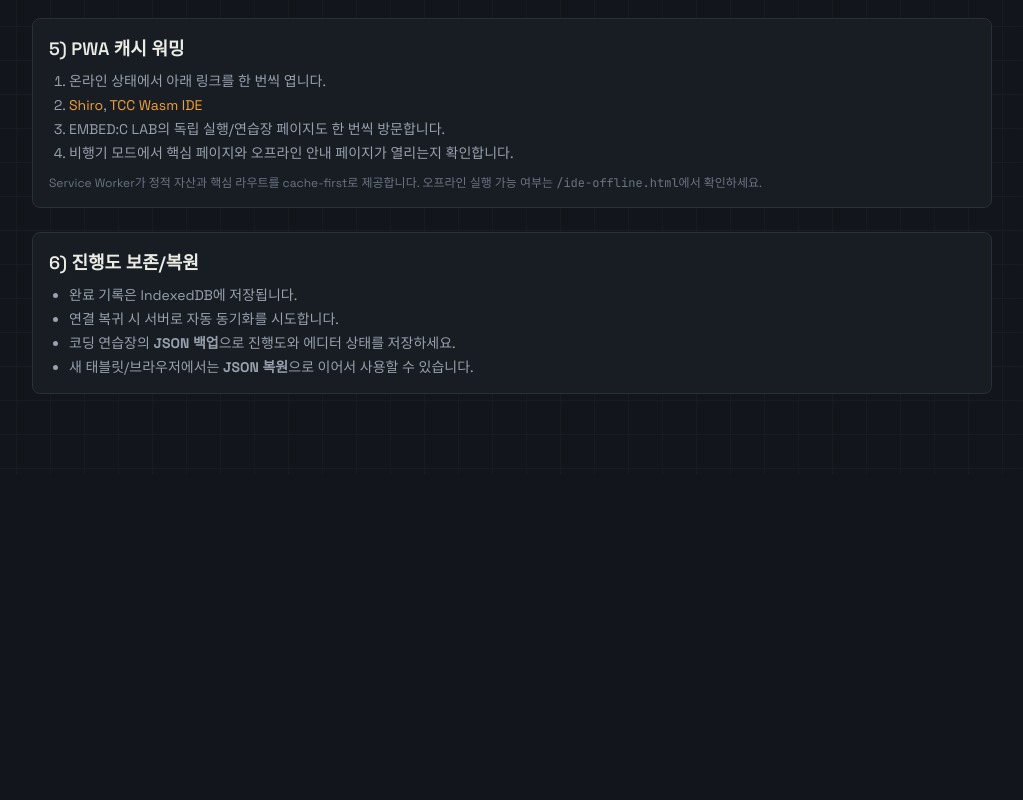
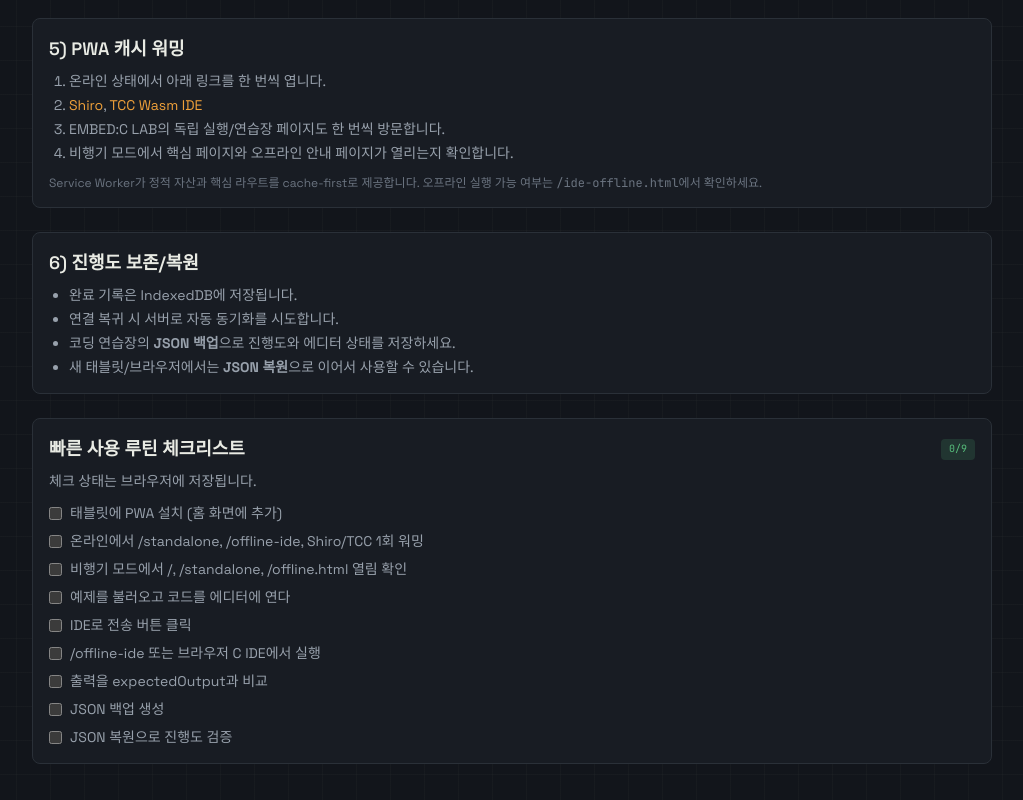
Before and after one commit to ychong0711-ops/c-learning, a Next.js app: page /standalone in a window 1280 px wide. Shown: the part 1130-1930 px from the top of the page, without its empty margins (256-1279 px from the left). Before the commit the page ends 1604 px from the top, so only its background shows below. Built offline with nearby package versions, Linux system fonts and the light colour scheme; no server answers; a web font is replaced by a local one.

Commit message:
feat: add standalone routine checklist UI to /standalone page

```diff
--- a/src/app/standalone/page.tsx
+++ b/src/app/standalone/page.tsx
@@ -1,4 +1,5 @@
 import { getLearnerId } from "@/lib/learner";
+import StandaloneRoutineChecklist from "@/components/StandaloneRoutineChecklist";
 
 export const metadata = { title: "독립 실행 가이드 — EMBED:C LAB" };
 
@@ -112,6 +113,7 @@ clang -Wall -Wextra -std=c11 -O0 main.c -o main
           <li>새 태블릿/브라우저에서는 <b>JSON 복원</b>으로 이어서 사용할 수 있습니다.</li>
         </ul>
       </section>
+      <StandaloneRoutineChecklist />
     </div>
   );
 }
--- /dev/null
+++ b/src/components/StandaloneRoutineChecklist.tsx
@@ -0,0 +1,72 @@
+"use client";
+
+import { useEffect, useState } from "react";
+
+const ITEMS = [
+  "태블릿에 PWA 설치 (홈 화면에 추가)",
+  "온라인에서 /standalone, /offline-ide, Shiro/TCC 1회 워밍",
+  "비행기 모드에서 /, /standalone, /offline.html 열림 확인",
+  "예제를 불러오고 코드를 에디터에 연다",
+  "IDE로 전송 버튼 클릭",
+  "/offline-ide 또는 브라우저 C IDE에서 실행",
+  "출력을 expectedOutput과 비교",
+  "JSON 백업 생성",
+  "JSON 복원으로 진행도 검증",
+];
+
+const KEY = "embedc.standalone.checklist";
+
+export default function StandaloneRoutineChecklist() {
+  const [checked, setChecked] = useState<Record<string, boolean>>({});
+
+  useEffect(() => {
+    try {
+      const raw = localStorage.getItem(KEY);
+      if (raw) setChecked(JSON.parse(raw));
+    } catch {
+      /* ignore */
+    }
+  }, []);
+
+  useEffect(() => {
+    try {
+      localStorage.setItem(KEY, JSON.stringify(checked));
+    } catch {
+      /* ignore */
+    }
+  }, [checked]);
+
+  const done = ITEMS.filter((i) => checked[i]).length;
+
+  return (
+    <section className="rounded-lg border border-line bg-panel p-4">
+      <div className="flex items-center justify-between gap-2">
+        <h2 className="text-lg font-semibold text-ink">빠른 사용 루틴 체크리스트</h2>
+        <span className="rounded bg-pine/15 px-2 py-0.5 font-mono text-[10px] text-pine">
+          {done}/{ITEMS.length}
+        </span>
+      </div>
+      <p className="mt-2 text-sm text-mute">
+        체크 상태는 브라우저에 저장됩니다.
+      </p>
+      <ul className="mt-3 space-y-2">
+        {ITEMS.map((item) => (
+          <li key={item} className="flex items-start gap-2 text-sm text-mute">
+            <input
+              type="checkbox"
+              checked={!!checked[item]}
+              onChange={(e) =>
+                setChecked((prev) => ({ ...prev, [item]: e.target.checked }))
+              }
+              className="mt-1 accent-[#f0a13a]"
+            />
+            <span>{item}</span>
+          </li>
+        ))}
+      </ul>
+      {done === ITEMS.length ? (
+        <p className="mt-3 text-xs text-pine">모든 단계 완료 ✓</p>
+      ) : null}
+    </section>
+  );
+}
```
